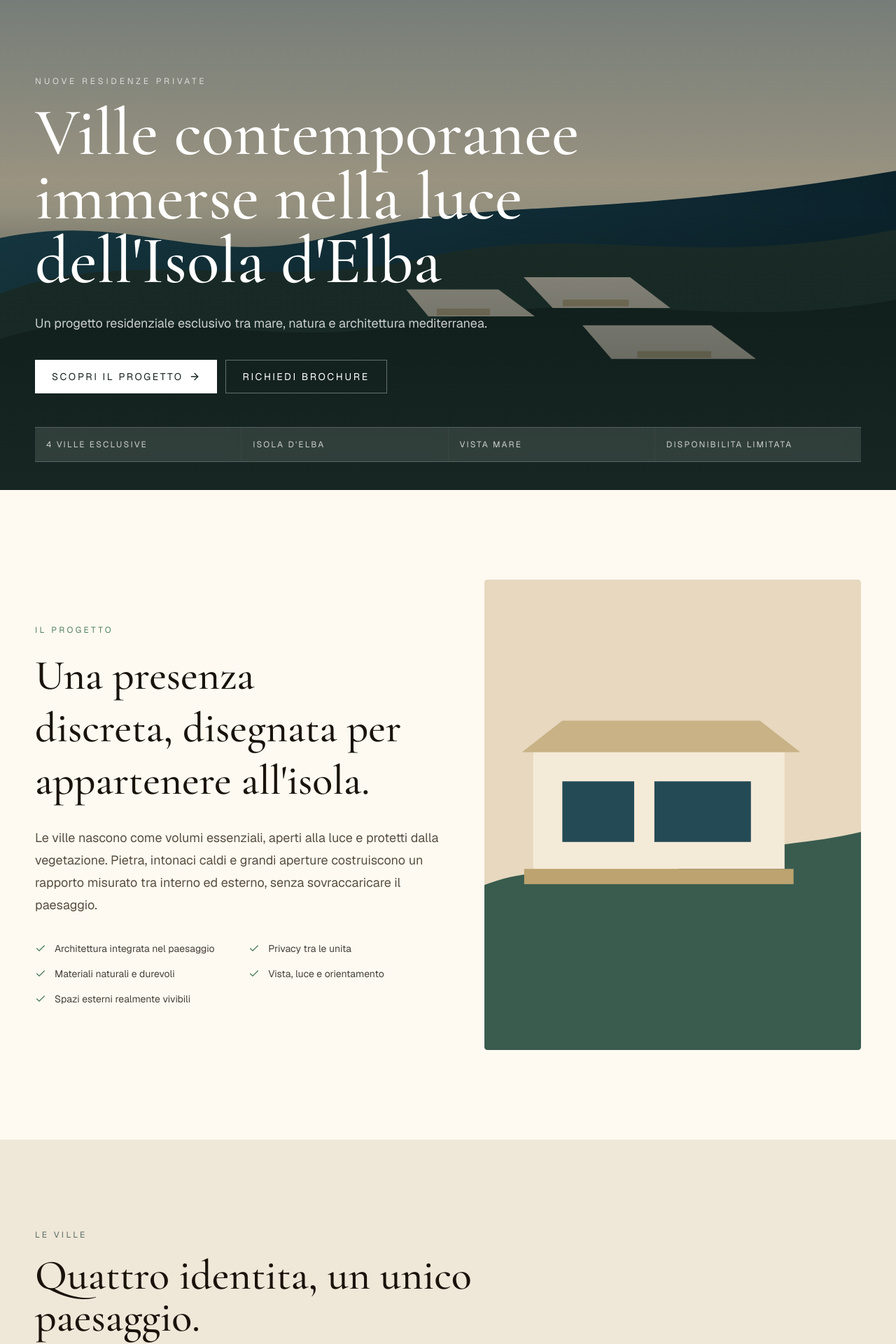
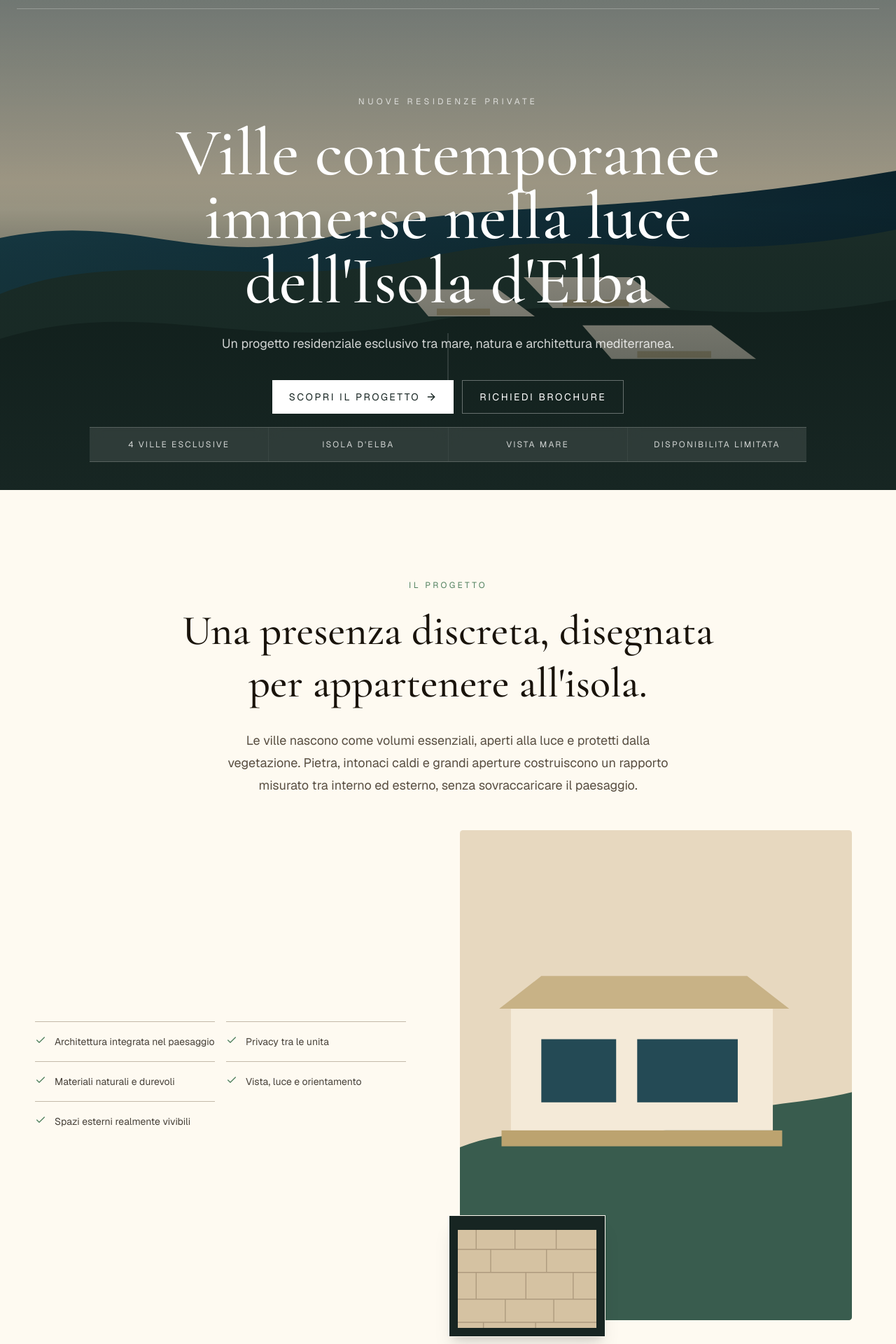
Before and after one commit to ashrafch/ElbaVillas, a Next.js app: page / in a window 1280 px wide. Shown: the part 100-2020 px from the top of the page at 70% size. Built offline with nearby package versions, Linux system fonts and the light colour scheme; no server answers.

Commit message:
Refine responsive landing layout

```diff
--- a/components/forms/LeadForm.tsx
+++ b/components/forms/LeadForm.tsx
@@ -103,7 +103,7 @@ export function LeadForm() {
           {status.message}
         </div>
       ) : null}
-      <Button type="submit" disabled={isSubmitting} className="h-12 rounded-none bg-primary px-6 text-sm uppercase tracking-[0.18em] text-primary-foreground hover:bg-primary/90">
+      <Button type="submit" disabled={isSubmitting} className="min-h-12 rounded-none bg-primary px-5 py-3 text-xs uppercase tracking-[0.12em] text-primary-foreground hover:bg-primary/90 sm:px-6 sm:text-sm sm:tracking-[0.18em]">
         {isSubmitting ? <Loader2 className="size-4 animate-spin" /> : null}
         Richiedi informazioni riservate
       </Button>
--- a/components/sections/ContactLeadSection.tsx
+++ b/components/sections/ContactLeadSection.tsx
@@ -2,19 +2,19 @@ import { LeadForm } from "@/components/forms/LeadForm"
 
 export function ContactLeadSection() {
   return (
-    <section id="contatti" className="bg-background py-24 md:py-32">
+    <section id="contatti" className="bg-background py-20 sm:py-24 md:py-32">
       <div className="container-premium grid gap-10 lg:grid-cols-[0.85fr_1.15fr]">
-        <div>
+        <div className="text-center lg:text-left">
           <p className="text-xs uppercase tracking-[0.28em] text-accent">Contatti</p>
           <h2 className="mt-5 font-heading text-4xl font-medium md:text-6xl">Ricevi materiali, disponibilita e dettagli del progetto.</h2>
-          <p className="mt-6 text-lg leading-8 text-muted-foreground">
+          <p className="mx-auto mt-6 max-w-2xl text-base leading-7 text-muted-foreground sm:text-lg sm:leading-8 lg:mx-0">
             Ti ricontatteremo con informazioni riservate, stato delle unita e prossimi passaggi per brochure o visita.
           </p>
-          <div className="mt-10 border-l border-border pl-5 text-sm leading-7 text-muted-foreground">
-            Nessun dato viene salvato in database in questa prima versione. Il form invia una email se Resend e configurato, altrimenti simula il successo lato server.
+          <div className="mx-auto mt-10 max-w-md border-y border-border py-5 text-sm leading-7 text-muted-foreground lg:mx-0">
+            Le richieste vengono gestite con riservatezza e senza invii automatici promozionali.
           </div>
         </div>
-        <div className="bg-[#efe7d8] p-6 md:p-10">
+        <div className="bg-[#efe7d8] p-5 sm:p-6 md:p-10">
           <LeadForm />
         </div>
       </div>
--- a/components/sections/FaqSection.tsx
+++ b/components/sections/FaqSection.tsx
@@ -5,14 +5,14 @@ export function FaqSection() {
   return (
     <section className="bg-[#f7f1e7] py-20">
       <div className="container-premium grid gap-10 lg:grid-cols-[0.7fr_1.3fr]">
-        <div>
+        <div className="text-center lg:text-left">
           <p className="text-xs uppercase tracking-[0.28em] text-accent">FAQ</p>
           <h2 className="mt-5 font-heading text-4xl font-medium">Domande frequenti</h2>
         </div>
         <Accordion className="divide-y divide-border">
           {faqs.map((faq, index) => (
             <AccordionItem key={faq.question} value={`item-${index}`}>
-              <AccordionTrigger className="py-5 font-heading text-2xl font-normal hover:no-underline">
+              <AccordionTrigger className="py-5 font-heading text-xl font-normal leading-tight hover:no-underline sm:text-2xl">
                 {faq.question}
               </AccordionTrigger>
               <AccordionContent className="pb-5 text-base leading-7 text-muted-foreground">
--- a/components/sections/HeroSection.tsx
+++ b/components/sections/HeroSection.tsx
@@ -7,30 +7,32 @@ const details = ["4 ville esclusive", "Isola d'Elba", "Vista mare", "Disponibili
 
 export function HeroSection() {
   return (
-    <section className="relative min-h-screen overflow-hidden bg-[#172522] text-white">
+    <section className="relative min-h-[100svh] overflow-hidden bg-[#172522] text-white">
       <Image src="/images/hero/elba-villas-hero.svg" alt="Ville contemporanee immerse nella luce dell'Isola d'Elba" fill priority className="object-cover opacity-80" sizes="100vw" />
-      <div className="absolute inset-0 bg-gradient-to-b from-black/35 via-black/20 to-[#172522]/72" />
-      <div className="container-premium relative flex min-h-screen flex-col justify-end pb-10 pt-32">
-        <div className="max-w-4xl pb-12">
-          <p className="mb-5 text-xs uppercase tracking-[0.32em] text-white/70">Nuove residenze private</p>
-          <h1 className="overflow-hidden font-heading text-5xl font-medium leading-[0.95] text-balance sm:text-7xl lg:text-8xl">
+      <div className="absolute inset-0 bg-gradient-to-b from-black/40 via-black/18 to-[#172522]/76" />
+      <div className="absolute inset-x-6 top-28 hidden h-px bg-white/25 md:block" />
+      <div className="absolute bottom-28 left-1/2 hidden h-28 w-px -translate-x-1/2 bg-white/25 md:block" />
+      <div className="container-premium relative flex min-h-[100svh] flex-col items-center justify-center pb-32 pt-28 text-center sm:pb-36 lg:pb-0 lg:pt-32">
+        <div className="mx-auto max-w-5xl">
+          <p className="mb-5 text-[0.68rem] uppercase tracking-[0.3em] text-white/72 sm:text-xs sm:tracking-[0.36em]">Nuove residenze private</p>
+          <h1 className="mx-auto max-w-5xl overflow-hidden font-heading text-5xl font-medium leading-[0.95] text-balance sm:text-7xl lg:text-8xl">
             <RevealText>Ville contemporanee immerse nella luce dell&apos;Isola d&apos;Elba</RevealText>
           </h1>
-          <p className="mt-7 max-w-2xl text-lg leading-8 text-white/78">
+          <p className="mx-auto mt-6 max-w-2xl text-base leading-7 text-white/80 sm:mt-7 sm:text-lg sm:leading-8">
             Un progetto residenziale esclusivo tra mare, natura e architettura mediterranea.
           </p>
-          <div className="mt-9 flex flex-col gap-3 sm:flex-row">
-            <a href="#progetto" className="inline-flex h-12 items-center justify-center gap-2 bg-white px-6 text-sm uppercase tracking-[0.18em] text-[#172522] transition hover:bg-[#efe3cf]">
+          <div className="mx-auto mt-8 flex w-full max-w-sm flex-col gap-3 sm:mt-9 sm:max-w-none sm:flex-row sm:justify-center">
+            <a href="#progetto" className="inline-flex h-12 items-center justify-center gap-2 bg-white px-5 text-xs uppercase tracking-[0.14em] text-[#172522] transition hover:bg-[#efe3cf] sm:px-6 sm:text-sm sm:tracking-[0.18em]">
               Scopri il progetto <ArrowRight className="size-4" />
             </a>
-            <a href="#contatti" className="inline-flex h-12 items-center justify-center border border-white/35 px-6 text-sm uppercase tracking-[0.18em] text-white transition hover:bg-white hover:text-[#172522]">
+            <a href="#contatti" className="inline-flex h-12 items-center justify-center border border-white/35 px-5 text-xs uppercase tracking-[0.14em] text-white transition hover:bg-white hover:text-[#172522] sm:px-6 sm:text-sm sm:tracking-[0.18em]">
               Richiedi brochure
             </a>
           </div>
         </div>
-        <div className="grid gap-px border-y border-white/15 bg-white/15 sm:grid-cols-4">
+        <div className="absolute bottom-6 left-1/2 grid w-[calc(100%-2rem)] max-w-5xl -translate-x-1/2 grid-cols-2 gap-px border-y border-white/15 bg-white/15 sm:grid-cols-4 lg:bottom-10">
           {details.map((detail) => (
-            <div key={detail} className="bg-[#172522]/20 px-4 py-4 text-xs uppercase tracking-[0.18em] text-white/75 backdrop-blur-sm">
+            <div key={detail} className="bg-[#172522]/30 px-3 py-3 text-center text-[0.62rem] uppercase tracking-[0.16em] text-white/78 backdrop-blur-sm sm:px-4 sm:py-4 sm:text-xs sm:tracking-[0.18em]">
               {detail}
             </div>
           ))}
--- a/components/sections/InvestmentSection.tsx
+++ b/components/sections/InvestmentSection.tsx
@@ -4,25 +4,25 @@ const items = ["Proprieta esclusiva in un contesto a offerta limitata", "Forte a
 
 export function InvestmentSection() {
   return (
-    <section id="investimento" className="bg-[#efe7d8] py-24 md:py-32">
+    <section id="investimento" className="bg-[#efe7d8] py-20 sm:py-24 md:py-32">
       <div className="container-premium grid gap-10 lg:grid-cols-[0.9fr_1.1fr]">
-        <div>
+        <div className="text-center lg:text-left">
           <p className="text-xs uppercase tracking-[0.28em] text-primary/70">Investimento</p>
           <h2 className="mt-5 font-heading text-4xl font-medium md:text-6xl">Una scelta patrimoniale da valutare con misura.</h2>
         </div>
         <div>
-          <p className="text-lg leading-8 text-foreground/70">
+          <p className="text-center text-base leading-7 text-foreground/70 sm:text-lg sm:leading-8 lg:text-left">
             Il progetto parla a chi desidera una casa privata in una destinazione riconoscibile e a chi valuta un bene con potenziale uso misto. La comunicazione resta prudente: nessuna promessa di rendimento, solo elementi concreti da approfondire nel dossier.
           </p>
           <div className="mt-8 grid gap-3">
             {items.map((item) => (
-              <div key={item} className="flex items-center justify-between border-b border-[#172522]/15 py-4 text-sm">
+              <div key={item} className="grid grid-cols-[1fr_auto] items-center gap-4 border-b border-[#172522]/15 py-4 text-sm leading-6">
                 <span>{item}</span>
-                <ArrowUpRight className="size-4 text-primary/50" />
+                <ArrowUpRight className="size-4 shrink-0 text-primary/50" />
               </div>
             ))}
           </div>
-          <a href="#contatti" className="mt-9 inline-flex h-12 items-center justify-center bg-primary px-6 text-sm uppercase tracking-[0.18em] text-primary-foreground transition hover:bg-primary/90">
+          <a href="#contatti" className="mt-9 inline-flex min-h-12 w-full items-center justify-center bg-primary px-5 py-3 text-center text-xs uppercase tracking-[0.13em] text-primary-foreground transition hover:bg-primary/90 sm:w-auto sm:px-6 sm:text-sm sm:tracking-[0.18em]">
             Richiedi il dossier riservato
           </a>
         </div>
--- a/components/sections/LifestyleSection.tsx
+++ b/components/sections/LifestyleSection.tsx
@@ -4,22 +4,22 @@ const moments = ["mare al mattino", "pranzi all'aperto", "sentieri tra i profumi
 
 export function LifestyleSection() {
   return (
-    <section className="bg-[#172522] py-24 text-white md:py-32">
+    <section className="bg-[#172522] py-20 text-white sm:py-24 md:py-32">
       <div className="container-premium">
         <div className="grid gap-10 lg:grid-cols-[0.85fr_1.15fr] lg:items-center">
-          <div>
+          <div className="mx-auto max-w-2xl text-center lg:mx-0 lg:text-left">
             <p className="text-xs uppercase tracking-[0.28em] text-white/45">Lifestyle</p>
             <h2 className="mt-5 font-heading text-4xl font-medium md:text-6xl">Una casa per abitare l&apos;isola, non solo guardarla.</h2>
-            <p className="mt-6 text-lg leading-8 text-white/65">
+            <p className="mt-6 text-base leading-7 text-white/65 sm:text-lg sm:leading-8">
               Qui il lusso e avere spazio, ombra, mare vicino e una soglia privata dove rientrare. Barca, trekking, tramonti e giornate lente diventano parte naturale dell&apos;uso della casa.
             </p>
-            <div className="mt-8 flex flex-wrap gap-2">
+            <div className="mt-8 flex flex-wrap justify-center gap-2 lg:justify-start">
               {moments.map((moment) => (
-                <span key={moment} className="border border-white/18 px-3 py-2 text-xs uppercase tracking-[0.18em] text-white/70">{moment}</span>
+                <span key={moment} className="border border-white/18 px-3 py-2 text-[0.68rem] uppercase tracking-[0.14em] text-white/70 sm:text-xs sm:tracking-[0.18em]">{moment}</span>
               ))}
             </div>
           </div>
-          <div className="relative aspect-[16/10] overflow-hidden">
+          <div className="relative aspect-[4/3] overflow-hidden sm:aspect-[16/10]">
             <Image src="/images/gallery/elba-coastline.svg" alt="Costa e mare dell'Isola d'Elba" fill className="object-cover opacity-85" sizes="(min-width: 1024px) 60vw, 100vw" />
           </div>
         </div>
--- a/components/sections/ProjectIntroSection.tsx
+++ b/components/sections/ProjectIntroSection.tsx
@@ -7,28 +7,39 @@ const points = ["Architettura integrata nel paesaggio", "Privacy tra le unita",
 
 export function ProjectIntroSection() {
   return (
-    <section id="progetto" className="bg-background py-24 md:py-32">
-      <div className="container-premium grid items-center gap-12 lg:grid-cols-[1.05fr_0.95fr]">
-        <FadeIn>
+    <section id="progetto" className="bg-background py-20 sm:py-24 md:py-32">
+      <div className="container-premium">
+        <FadeIn className="mx-auto max-w-4xl text-center">
           <p className="text-xs uppercase tracking-[0.28em] text-accent">Il progetto</p>
           <h2 className="mt-5 font-heading text-4xl font-medium leading-tight text-balance md:text-6xl">
             Una presenza discreta, disegnata per appartenere all&apos;isola.
           </h2>
-          <p className="mt-7 max-w-2xl text-lg leading-8 text-muted-foreground">
+          <p className="mx-auto mt-7 max-w-2xl text-base leading-7 text-muted-foreground sm:text-lg sm:leading-8">
             Le ville nascono come volumi essenziali, aperti alla luce e protetti dalla vegetazione. Pietra, intonaci caldi e grandi aperture costruiscono un rapporto misurato tra interno ed esterno, senza sovraccaricare il paesaggio.
           </p>
-          <div className="mt-9 grid gap-4 sm:grid-cols-2">
+        </FadeIn>
+        <div className="mt-12 grid items-center gap-10 lg:grid-cols-[0.95fr_1.05fr] lg:gap-16">
+          <FadeIn direction="right">
+            <div className="grid gap-4 sm:grid-cols-2">
             {points.map((point) => (
-              <div key={point} className="flex items-start gap-3 text-sm text-foreground/80">
+              <div key={point} className="flex items-start gap-3 border-t border-border pt-4 text-sm leading-6 text-foreground/80">
                 <Check className="mt-0.5 size-4 text-accent" />
                 <span>{point}</span>
               </div>
             ))}
-          </div>
-        </FadeIn>
-        <FadeIn delay={0.1} direction="left">
-          <ParallaxImage src="/images/architecture/architecture-elba.svg" alt="Architettura mediterranea integrata nel paesaggio" className="relative aspect-[4/5] overflow-hidden rounded-sm" />
-        </FadeIn>
+            </div>
+          </FadeIn>
+          <FadeIn delay={0.1} direction="left">
+            <div className="relative mx-auto max-w-[560px]">
+              <ParallaxImage src="/images/architecture/architecture-elba.svg" alt="Architettura mediterranea integrata nel paesaggio" className="relative aspect-[4/5] overflow-hidden rounded-sm" />
+              <div className="absolute -bottom-6 -left-4 hidden w-2/5 border border-background bg-[#172522] p-3 shadow-xl sm:block">
+                <div className="relative aspect-[4/3] overflow-hidden">
+                  <ParallaxImage src="/images/gallery/stone-detail.svg" alt="Dettaglio materico di pietra locale" className="relative h-full overflow-hidden" />
+                </div>
+              </div>
+            </div>
+          </FadeIn>
+        </div>
       </div>
     </section>
   )
--- a/components/sections/VillaCard.tsx
+++ b/components/sections/VillaCard.tsx
@@ -13,13 +13,13 @@ const statusLabels = {
 export function VillaCard({ villa }: { villa: Villa }) {
   return (
     <article className="group overflow-hidden bg-card">
-      <div className="relative aspect-[4/5] overflow-hidden">
+      <div className="relative aspect-[5/4] overflow-hidden sm:aspect-[4/5]">
         <Image src={villa.image} alt={villa.name} fill className="object-cover transition duration-700 group-hover:scale-105" sizes="(min-width: 1024px) 25vw, 100vw" />
         <div className="absolute inset-0 bg-gradient-to-t from-black/65 via-transparent to-transparent opacity-90" />
         <Badge className="absolute left-4 top-4 rounded-none bg-white/90 text-[#172522] hover:bg-white">{statusLabels[villa.status]}</Badge>
         <div className="absolute bottom-4 left-4 right-4 text-white">
           <h3 className="font-heading text-3xl">{villa.name}</h3>
-          <p className="mt-2 text-sm leading-6 text-white/75">{villa.description}</p>
+          <p className="mt-2 line-clamp-3 text-sm leading-6 text-white/75">{villa.description}</p>
         </div>
       </div>
       <div className="border border-border/80 border-t-0 p-5">
@@ -29,8 +29,8 @@ export function VillaCard({ villa }: { villa: Villa }) {
           <span className="inline-flex items-center gap-1"><Bath className="size-4" /> {villa.bathrooms}</span>
         </div>
         <p className="mt-4 text-sm text-foreground/75">{villa.outdoor}</p>
-        <div className="mt-4 flex items-center justify-between">
-          <span className="inline-flex items-center gap-2 text-xs uppercase tracking-[0.18em] text-muted-foreground">
+        <div className="mt-4 flex items-center justify-between gap-4">
+          <span className="inline-flex items-center gap-2 text-[0.68rem] uppercase tracking-[0.14em] text-muted-foreground sm:text-xs sm:tracking-[0.18em]">
             <Waves className="size-4" /> {villa.pool ? "Piscina" : "Pool optional"}
           </span>
           <a href="#contatti" className="inline-flex items-center gap-1 text-sm text-primary transition hover:text-accent">
--- a/components/sections/VillasOverviewSection.tsx
+++ b/components/sections/VillasOverviewSection.tsx
@@ -4,12 +4,12 @@ import { villas } from "@/lib/villas"
 
 export function VillasOverviewSection() {
   return (
-    <section id="ville" className="bg-[#efe7d8] py-24 md:py-32">
+    <section id="ville" className="bg-[#efe7d8] py-20 sm:py-24 md:py-32">
       <div className="container-premium">
-        <FadeIn className="max-w-3xl">
+        <FadeIn className="mx-auto max-w-3xl text-center">
           <p className="text-xs uppercase tracking-[0.28em] text-primary/70">Le ville</p>
           <h2 className="mt-5 font-heading text-4xl font-medium md:text-6xl">Quattro identita, un unico paesaggio.</h2>
-          <p className="mt-6 text-lg leading-8 text-foreground/70">
+          <p className="mt-6 text-base leading-7 text-foreground/70 sm:text-lg sm:leading-8">
             Ogni unita mantiene indipendenza, orientamento e spazi esterni propri. La struttura dati e gia pronta per futuri dettagli, modal e planimetrie.
           </p>
         </FadeIn>
```
Also changed, not shown: components/sections/DroneVideoSection.tsx (+6 -6 lines), components/sections/ImmersiveGallerySection.tsx (+7 -7 lines), components/sections/LocationSection.tsx (+6 -6 lines), 1 other file (tests, documents, lock files or other folders).
